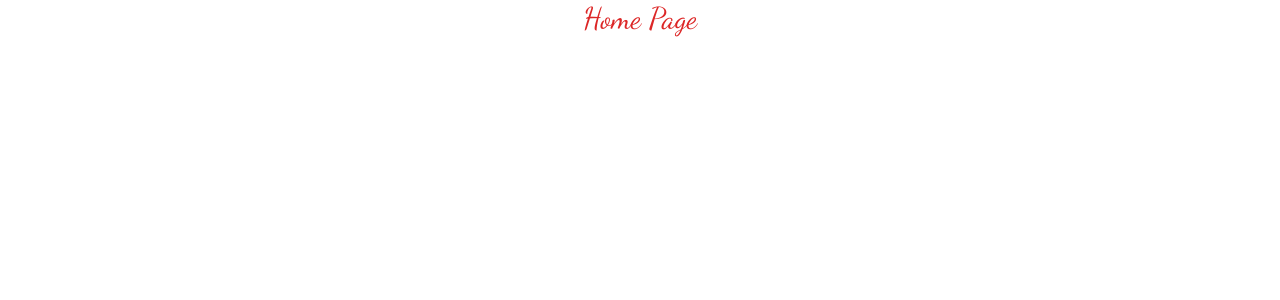
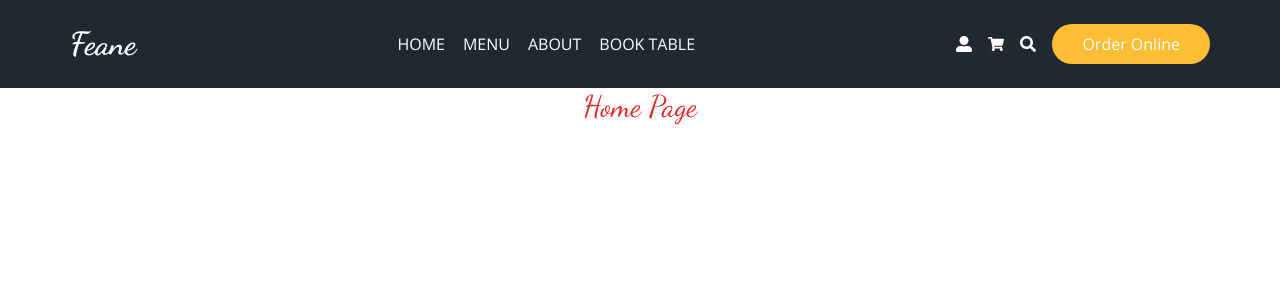
Before and after one commit to barisertugrul/react-food-ordering, a Next.js app: page / in a window 1280 px wide. Shown: the top 300 px of the page. Built offline with nearby package versions, Linux system fonts and the light colour scheme.

Commit message:
End Of 3.1 (10)

```diff
--- /dev/null
+++ b/components/layout/Footer.jsx
@@ -0,0 +1,7 @@
+const Footer = () => {
+  return (
+    <div>Footer</div>
+  )
+}
+
+export default Footer
--- /dev/null
+++ b/components/layout/Header.jsx
@@ -0,0 +1,44 @@
+import Logo from "../ui/Logo"
+import {FaUserAlt, FaShoppingCart, FaSearch} from 'react-icons/fa'
+
+const Header = () => {
+  return (
+    <div className="h-[5.5rem] bg-secondary">
+        <div className="container mx-auto text-white flex justify-between items-center h-full">
+            <Logo/>
+            <nav>
+                <ul className="flex gap-x-2">
+                    <li className="link-item header-nav-link">
+                        <a href="">Home</a>
+                    </li>
+                    <li className="link-item header-nav-link">
+                        <a href="">Menu</a>
+                    </li>
+                    <li className="link-item header-nav-link">
+                        <a href="">About</a>
+                    </li>
+                    <li className="link-item header-nav-link">
+                        <a href="">Book Table</a>
+                    </li>
+                </ul>
+            </nav>
+            <div className="flex gap-x-4 items-center">
+                <a className="link-item " href="">
+                    <FaUserAlt/>
+                </a>
+                <a className="link-item " href="">
+                    <FaShoppingCart />
+                </a>
+                <a className="link-item " href="">
+                    <FaSearch />
+                </a>
+                <a className="link-item " href="">
+                    <button className="btn-primary">Order Online</button>
+                </a>
+            </div>
+        </div>
+    </div>
+  )
+}
+
+export default Header
--- /dev/null
+++ b/components/ui/Logo.jsx
@@ -0,0 +1,7 @@
+const Logo = () => {
+  return (
+    <div className="text-[2rem] font-dancing font-bold">Feane</div>
+  )
+}
+
+export default Logo
--- a/package.json
+++ b/package.json
@@ -13,7 +13,8 @@
     "eslint-config-next": "13.2.4",
     "next": "13.2.4",
     "react": "18.2.0",
-    "react-dom": "18.2.0"
+    "react-dom": "18.2.0",
+    "react-icons": "^4.8.0"
   },
   "devDependencies": {
     "autoprefixer": "^10.4.14",
--- a/pages/_document.js
+++ b/pages/_document.js
@@ -4,7 +4,9 @@
   return (
     <Html>
       <Head>
-      <link href="https://fonts.googleapis.com/css2?family=Dancing+Script:wght@400;700&display=swap" rel="stylesheet" />
+        <link rel="preconnect" href="https://fonts.googleapis.com" />
+        <link rel="preconnect" href="https://fonts.gstatic.com" crossorigin="true" />
+        <link href="https://fonts.googleapis.com/css2?family=Dancing+Script:wght@400;700&family=Open+Sans:wght@300;400;500;600;700&display=swap" rel="stylesheet" />
       </Head>
       <body>
         <Main />
--- a/pages/index.jsx
+++ b/pages/index.jsx
@@ -1,3 +1,4 @@
+import Header from '@/components/layout/Header'
 import Head from 'next/head'
 import Home from "./home"
 
@@ -13,6 +14,7 @@
         <link rel="preconnect" href="https://fonts.gstatic.com" crossorigin="true" />
 
       </Head>
+      <Header />
       <Home />
     </div>
   )
--- a/styles/globals.css
+++ b/styles/globals.css
@@ -6,7 +6,7 @@
 body {
   padding: 0;
   margin: 0;
-  font-family: 'Segoe UI', Tahoma, Geneva, Verdana, sans-serif;
+  font-family: "Open Sans", sans-serif;
 }
 
 * {
@@ -14,3 +14,15 @@
   padding: 0;
   margin: 0;
 }
+
+.link-item{
+  @apply  hover:text-primary cursor-pointer;
+}
+
+.header-nav-link{
+  @apply px-[5px] py-[20px] uppercase;
+}
+
+.btn-primary {
+  @apply text-white px-[30px] py-[8px] rounded-3xl bg-primary hover:opacity-70 transition-all;
+}
--- a/tailwind.config.js
+++ b/tailwind.config.js
@@ -10,13 +10,24 @@
   ],
   theme: {
     extend: {
+      container: {
+        screens:{
+          xs: "375px",
+          sm: "640px",
+          md: "768px",
+          lg: "1024px",
+          xl: "1140px",
+          "2xl": "1140px",
+        },
+      },
       colors: {
         primary: "#ffbe33",
         secondary: "#222831",
       }
     },
     fontFamily: {
-      dancing: ["Dancing Script", "cursive"]
+      dancing: ["Dancing Script", "cursive"],
+      sans: ["Open Sans", "sans-serif"]
     }
   },
   plugins: [],
```
Also changed, not shown: 1 other file (tests, documents, lock files or other folders).
